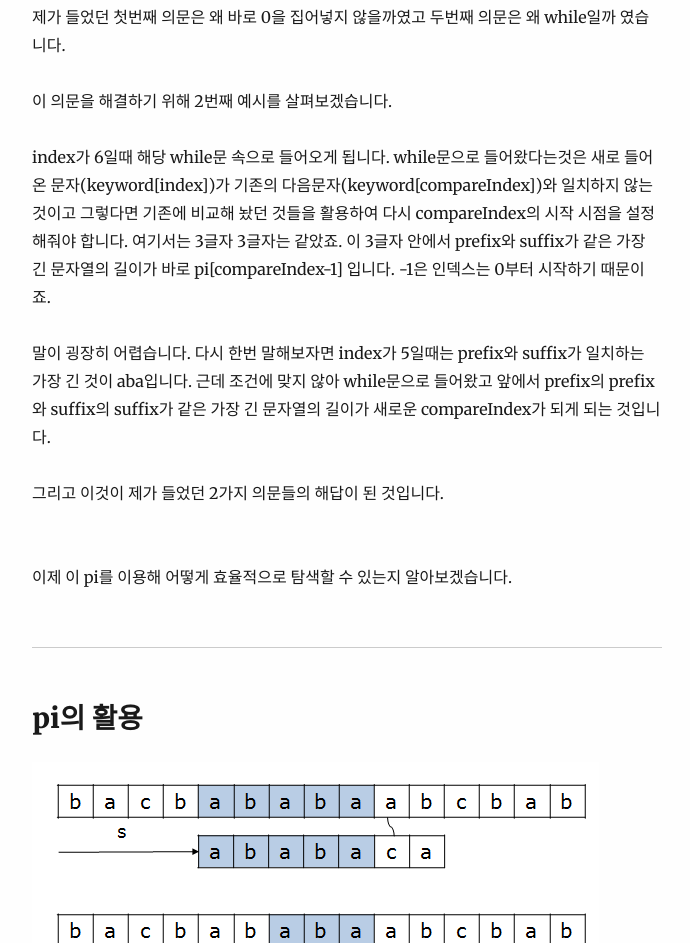
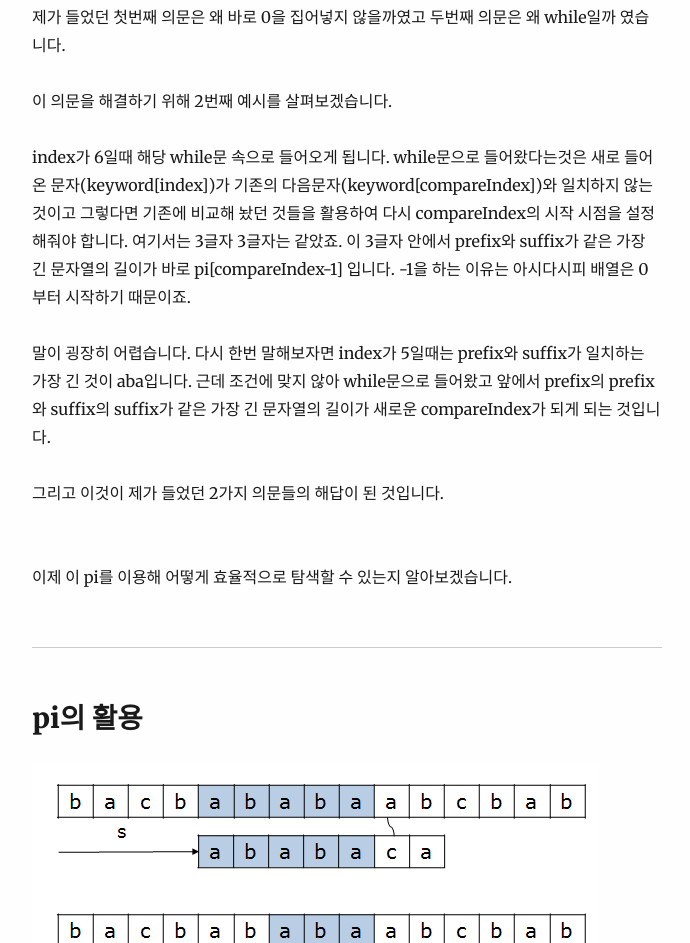
Before and after one commit to Johnie-Yeo/johnie.dev, a Gatsby site: page /computer-science/algorithm/kmp/ in a window 1280 px wide. Shown: the part 5228-6171 px from the top of the page, without its empty margins (293-983 px from the left). Built offline with nearby package versions, Linux system fonts and the light colour scheme; Gatsby itself is replaced by a stand-in of ours; some packages are replaced by stand-ins of ours.

Commit message:
FIX : fix blog contents

```diff
--- a/content/blog/computer-science/algorithm/kmp/index.md
+++ b/content/blog/computer-science/algorithm/kmp/index.md
@@ -145,7 +145,10 @@ while(compareIndex > 0 && keyword[index] != keyword[compareIndex]){
 
 이 의문을 해결하기 위해 2번째 예시를 살펴보겠습니다.
 
-index가 6일때 해당 while문 속으로 들어오게 됩니다. while문으로 들어왔다는것은 새로 들어온 문자(keyword[index])가 기존의 다음문자(keyword[compareIndex])와 일치하지 않는 것이고 그렇다면 기존에 비교해 놨던 것들을 활용하여 다시 compareIndex의 시작 시점을 설정해줘야 합니다. 여기서는 3글자 3글자는 같았죠. 이 3글자 안에서 prefix와 suffix가 같은 가장 긴 문자열의 길이가 바로 pi[compareIndex-1] 입니다. -1은 인덱스는 0부터 시작하기 때문이죠.
+index가 6일때 해당 while문 속으로 들어오게 됩니다.
+while문으로 들어왔다는것은 새로 들어온 문자(keyword[index])가 기존의 다음문자(keyword[compareIndex])와 일치하지 않는 것이고 그렇다면 기존에 비교해 놨던 것들을 활용하여 다시 compareIndex의 시작 시점을 설정해줘야 합니다.
+여기서는 3글자 3글자는 같았죠. 이 3글자 안에서 prefix와 suffix가 같은 가장 긴 문자열의 길이가 바로 pi[compareIndex-1] 입니다.
+-1을 하는 이유는 아시다시피 배열은 0부터 시작하기 때문이죠.
 
 말이 굉장히 어렵습니다. 다시 한번 말해보자면 index가 5일때는 prefix와 suffix가 일치하는 가장 긴 것이 aba입니다. 근데 조건에 맞지 않아 while문으로 들어왔고 앞에서 prefix의 prefix와 suffix의 suffix가 같은 가장 긴 문자열의 길이가 새로운 compareIndex가 되게 되는 것입니다.
 
```
